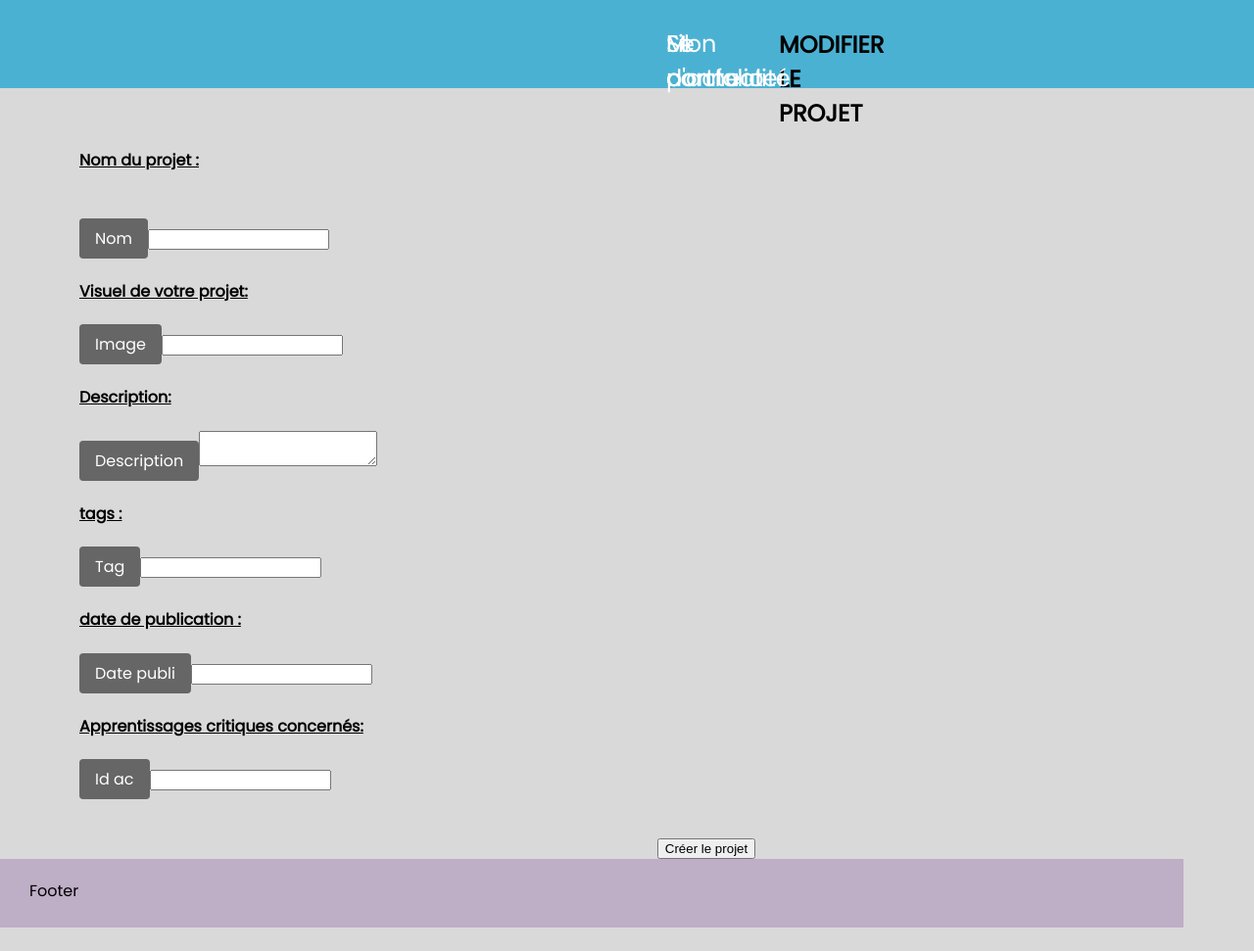
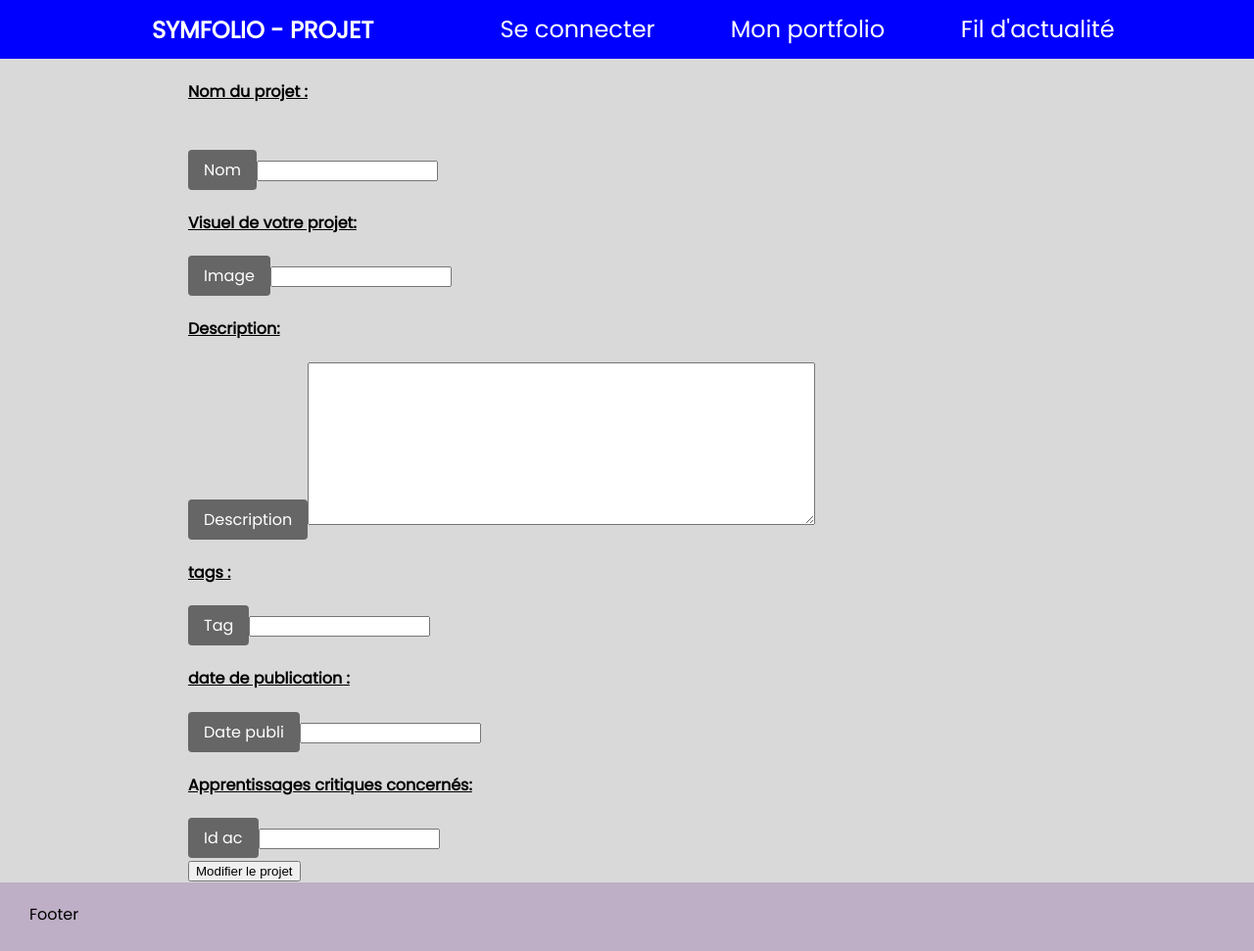
Before and after one commit to AlexandreBasei/symfolio, a Symfony app: template templates/projet/edit_proj.html.twig in a window 1280 px wide; the page is wider, and only the part inside the window is pictured. Shown: that part at 98% size. Before the commit the page ends 947 px from the top of that part, so only its background shows below. Run offline with Twig, Linux system fonts and the light colour scheme; the template is opened without the code that fills it, so the values that code supplies are empty; form fields are guessed from the names that the template uses; some libraries are stand-ins or nearby versions.

Commit message:
UPD MODIF & AJT PROJ

```diff
--- a/public/css/accueil.css
+++ b/public/css/accueil.css
@@ -33,6 +33,23 @@
   width: 85vw;
 }
 
+label {
+  display: inline-block;
+  padding: 8px 16px;
+  background-color: #666;
+  color: #fff;
+  border-radius: 4px;
+}
+
+input[type="file"] {
+  display: none;
+}
+
+textarea {
+  height: 20vh;
+  width: 40vw;
+}
+
 footer {
   background-color: #BEAEC6;
   height: 50px;
--- a/templates/projet/edit_proj.html.twig
+++ b/templates/projet/edit_proj.html.twig
@@ -1,23 +1,24 @@
 <!DOCTYPE html>
 <html lang="fr">
 
+<head>
+    <meta charset="UTF-8">
+    <meta http-equiv="X-UA-Compatible" content="IE=edge">
+    <meta name="viewport" content="width=device-width, initial-scale=1.0">
+    <title>Symfolio - Projet</title>
+    {# <link rel="stylesheet" href="../../public/css/accueil.css"> #}
+    <link rel="stylesheet" href="{{ asset('css/burger.css') }}">
+    <link rel="stylesheet" href="{{ asset('css/button.css') }}">
+    <link rel="stylesheet" href="{{ asset('css/accueil.css') }}">
 
-<head>
-   <meta charset="UTF-8">
-   <meta http-equiv="X-UA-Compatible" content="IE=edge">
-   <meta name="viewport" content="width=device-width, initial-scale=1.0">
-   <title>Portfolio</title>
-   <link rel="stylesheet" href="{{ asset('css/pf.css') }}">
-  <link rel="stylesheet" href="{{ asset('css/burger.css') }}">
-  <link rel="stylesheet" href="{{ asset('css/button.css') }}">
-  <script src="{{ asset('js/menumobile.js')}}"></script>
-   <!-- <link rel="stylesheet" href="{{ asset('css/accueil.css') }}"> -->
+    <script src="{{ asset('js/angular.min.js') }}"></script>
+    <script src="{{ asset('js/search.js') }}"></script>
+    <script src="{{ asset('js/menumobile.js') }}"></script>
 </head>
 
-
 <body>
-   <header>
-       <nav>
+<header style="color: white;">
+       <nav style="background-color:blue;">
         <a href="{{ url('projets') }}" class="home"><lord-icon
             src="https://cdn.lordicon.com/slduhdil.json"
             trigger="hover"
@@ -28,9 +29,7 @@
         </lord-icon></a>
 
         <div>
-
-                <h1>Modifier le projet {{ projet[0].nom }}</h1>
-
+            <h1>{% block title %}Symfolio - Projet{% endblock %}</h1>
         </div>
 
         <ul id="menu_deroulant">
@@ -62,7 +61,6 @@
 
        </nav>
    </header>
-
 
 
 
@@ -129,7 +127,7 @@
 
 
             <section>
-                <button type="submit" class="btn">Créer le projet</button>
+                <button type="submit" class="btn">Modifier le projet</button>
             </section>
         {{ form_end(projForm) }}
 
```
Also changed, not shown: templates/projet/add_proj.html.twig (+17 -16 lines).
